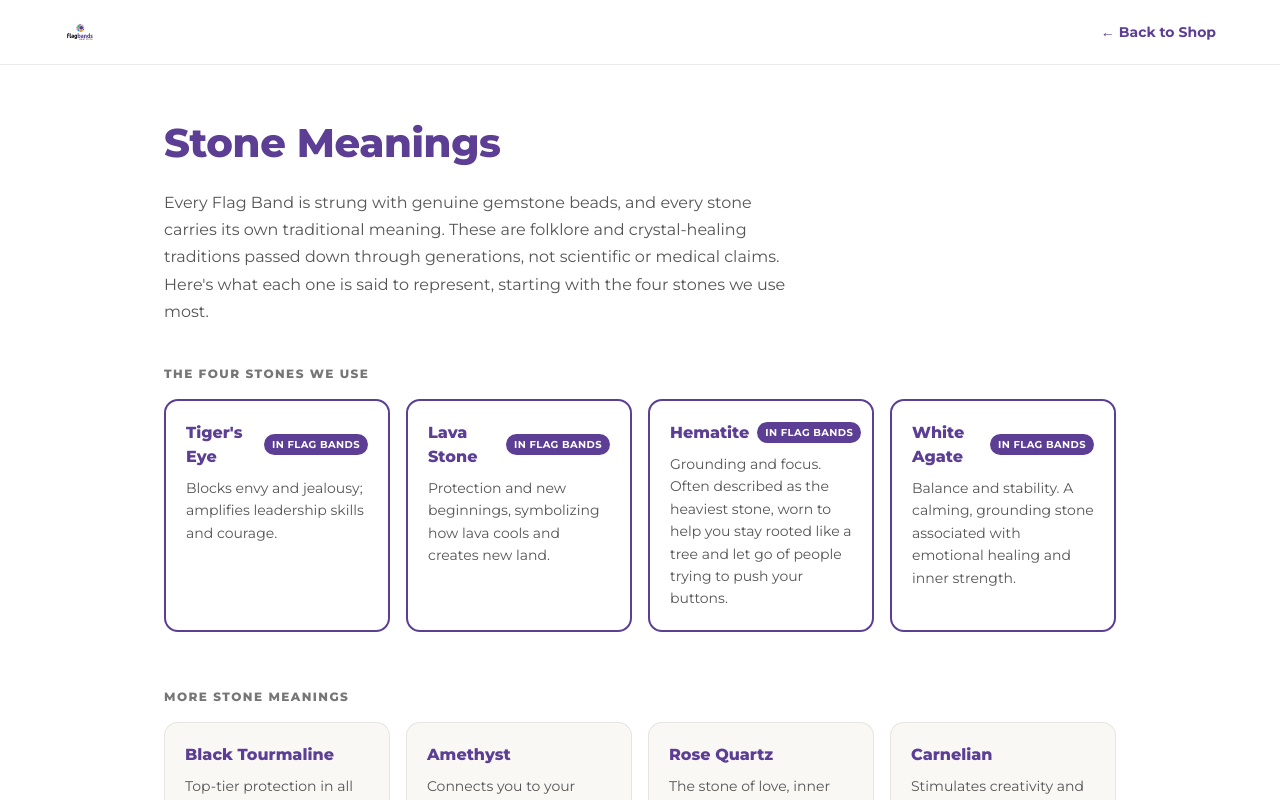
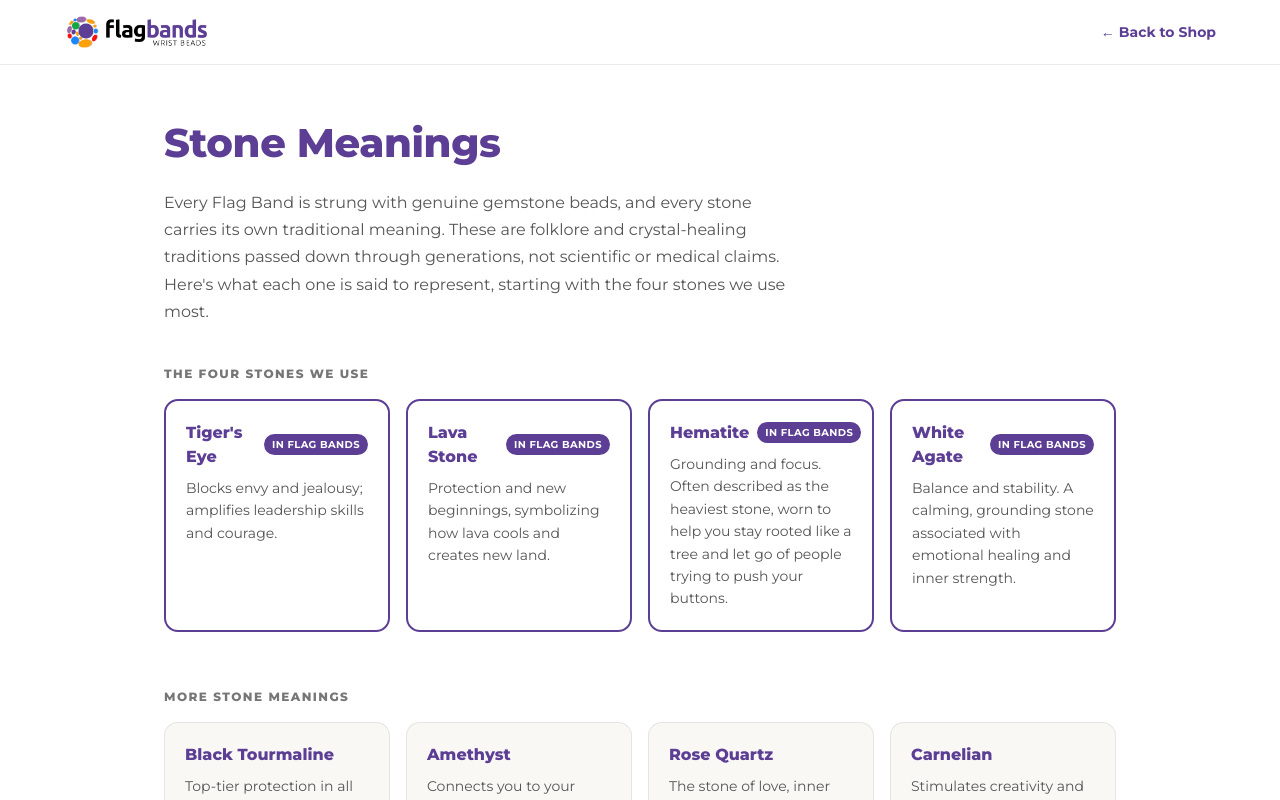
Before and after one commit to lesaruss/flagbands, a Next.js app: page /stones in a window 1280 px wide. Shown: the top 800 px of the page. Built offline with nearby package versions, Linux system fonts and the light colour scheme.

Commit message:
Use landscape logo lockup in top nav

```diff
--- a/app/stones/page.tsx
+++ b/app/stones/page.tsx
@@ -146,7 +146,7 @@ export default function StoneMeaningsPage() {
           }}
         >
           <Link href="/" style={{ display: "flex", alignItems: "center" }}>
-            <img src="/logo.svg" alt="Flag Bands" style={{ height: 32, width: "auto" }} />
+            <img src="/logo-landscape.png" alt="Flag Bands" style={{ height: 32, width: "auto" }} />
           </Link>
           <Link
             href="/"
```
